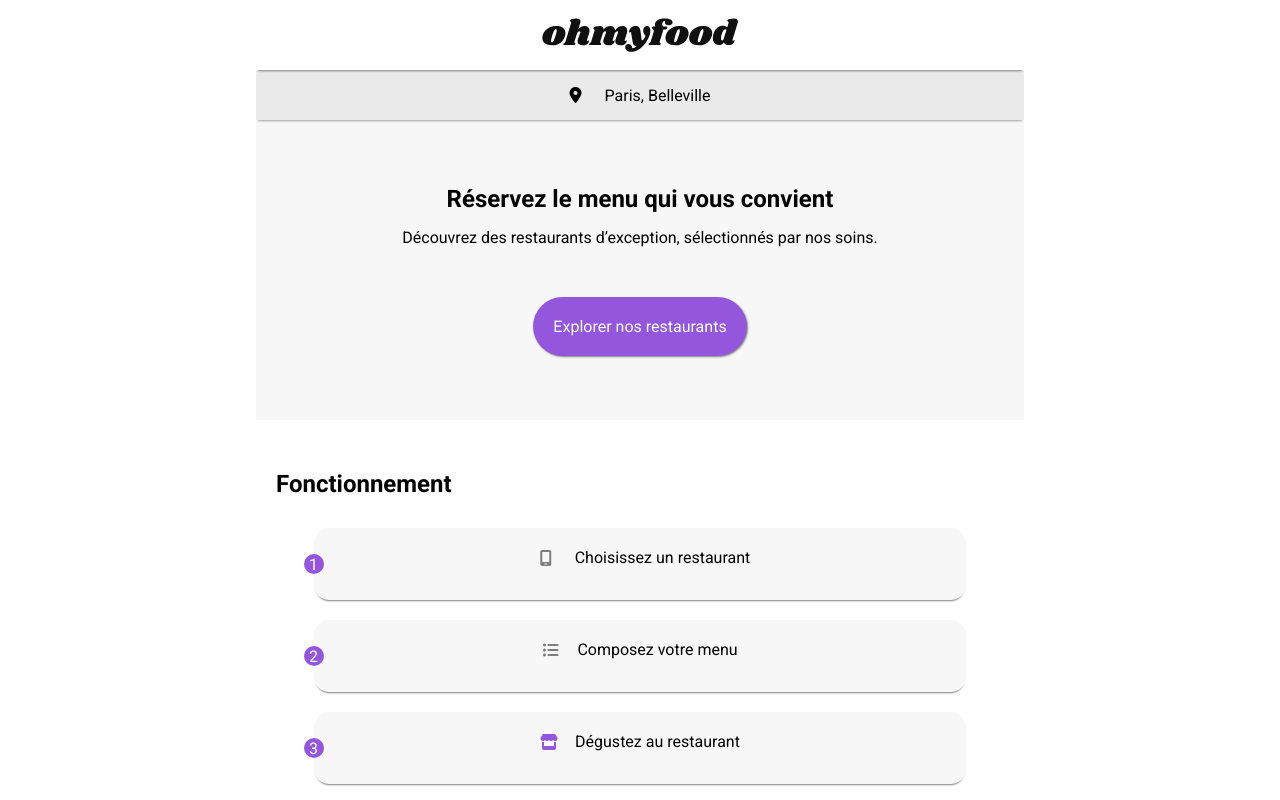
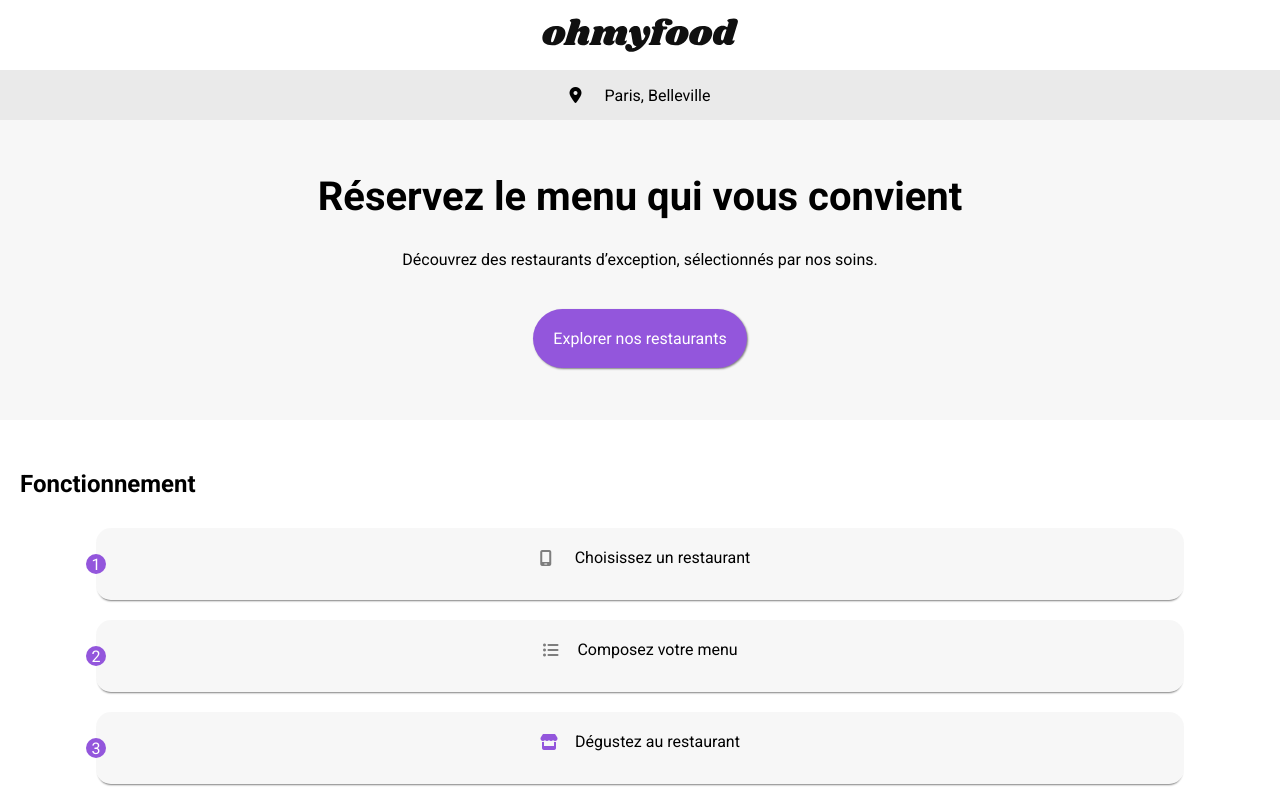
Before and after one commit to nyoussef/ohmyfood, a plain HTML site: page index.html in a window 1280 px wide. Shown: the top 800 px of the page. Drawn offline with Linux system fonts and the light colour scheme.

Commit message:
Ajoutez les animations à la page d'accueil (problème coeur)

```diff
--- a/sass/accueil.scss
+++ b/sass/accueil.scss
@@ -1,5 +1,6 @@
 $border-bottom-shadow: 0 3px 2px -2px gray;
 $main-color: #9356dc;
+$secondary-color: #FF79DA;
 $icon-fonctionnement-color: #7E7E7E;
 $bg-color: rgba(230, 229, 229, 0.308);
 $pastille-image-text-color: #008766;
@@ -26,7 +27,7 @@ $footer-icon-color: white;
 }
 
 body{
-  max-width: 768px;
+  //max-width: 768px;
   margin: 0 auto;
 }
 
@@ -36,6 +37,10 @@ body{
   height: 70px;
   box-shadow: $border-bottom-shadow;
   position: relative;
+
+  @media (min-width: 768px){
+    box-shadow: none;
+  }
 }
 
 .header__location {
@@ -47,6 +52,10 @@ body{
 
   &__icon{
     @include icon-style;
+  }
+
+  @media (min-width: 768px){
+    box-shadow: none;
   }
 }
 
@@ -60,11 +69,21 @@ body{
   &__title {
     width: 60%;
     margin-bottom: 15px;
+
+    @media (min-width: 768px){
+      width: 100%;
+      font-size: 40px;
+      margin-bottom: 30px;
+    }
   }
 
   &__subtitle {
     width: 85%;
     margin-bottom: 50px;
+
+    @media (min-width: 768px){
+      margin-bottom: 40px;
+    }
   }
 
   &__button {
@@ -74,6 +93,12 @@ body{
     padding: 20px;
     border-radius: 50px;
     box-shadow: 1px 1px 2px grey;
+    transition: background-color 1s ease, box-shadow 1s ease;
+
+    &:hover{
+      background-color: mix($main-color, $secondary-color, 0.5);
+      box-shadow: 1px 1px 16px grey;
+    }
   }
 }
 
```
Also changed, not shown: sass/accueil.css, 1 other file.
